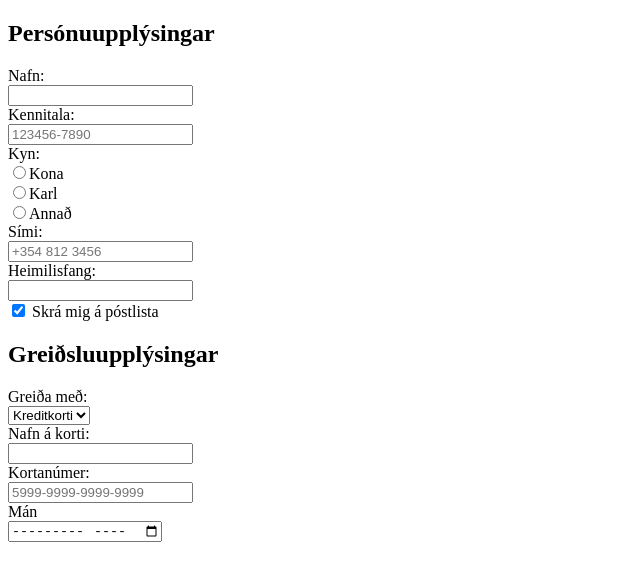
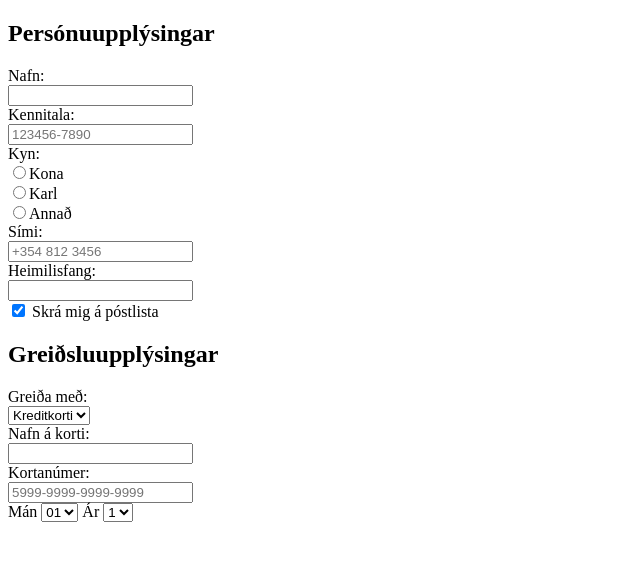
Before and after one commit to SunnevaThorsteins/Group-project-web, a plain HTML site: page form.html in a window 1280 px wide. Shown: the whole page, without its empty margins (0-640 px from the left). Drawn offline with Linux system fonts and the light colour scheme.

Commit message:
Update form.html

```diff
--- a/form.html
+++ b/form.html
@@ -37,13 +37,29 @@
     <input type="text" id="text" required><br>
     <label for="text">Kortanúmer:</label><br>
     <input type="text" id="text" required placeholder="5999-9999-9999-9999"><br>
-    <label for="text">Mán</label><br>
-      <input type="month">
+    <label for="text">Mán</label>
+    <select>
+      <option value="1">01</option>
+      <option value="2">02</option>
+      <option value="3">03</option>
+      <option value="4">04</option>
+      <option value="5">05</option>
+      <option value="6">06</option>
+      <option value="7">07</option>
+      <option value="8">08</option>
+      <option value="9">09</option>
+      <option value="10">10</option>
+      <option value="11">11</option>
+      <option value="12">12</option>
+    </select>
+    <label for="text">Ár</label>
+    <select>
+      <option value="2017">1</option>
+      <option value="2018">2</option>
+      <option value="2019">3</option>
+      <option value="2020">4</option>
+    </select><br>
   </form>
 </body>
 <footer>
 </footer>
-    <!--
-    <form class="" action="index.html" method="post"><!what?>
-      Form
-    </form>-->
```
